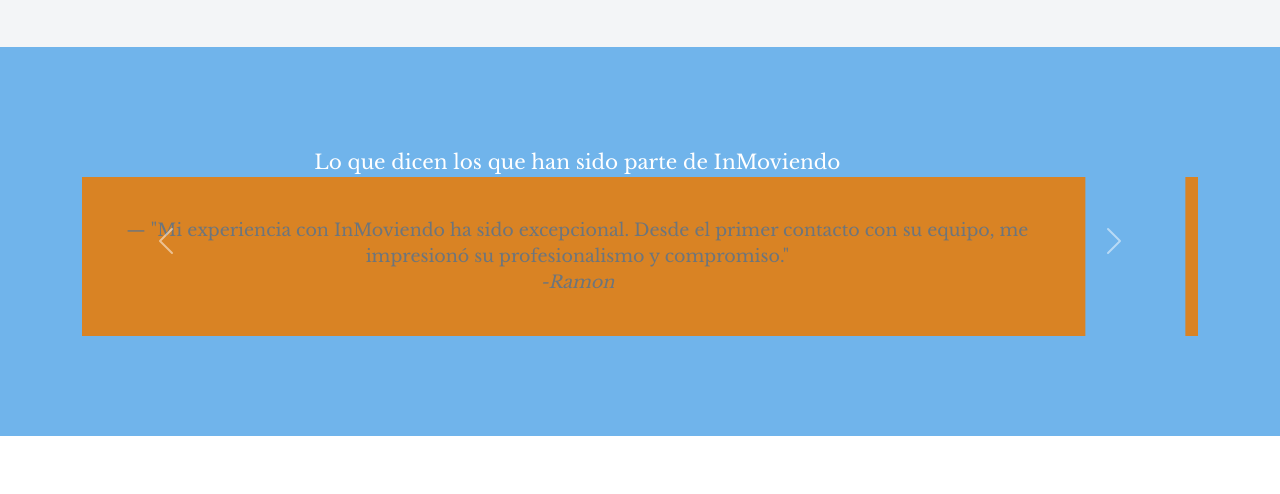
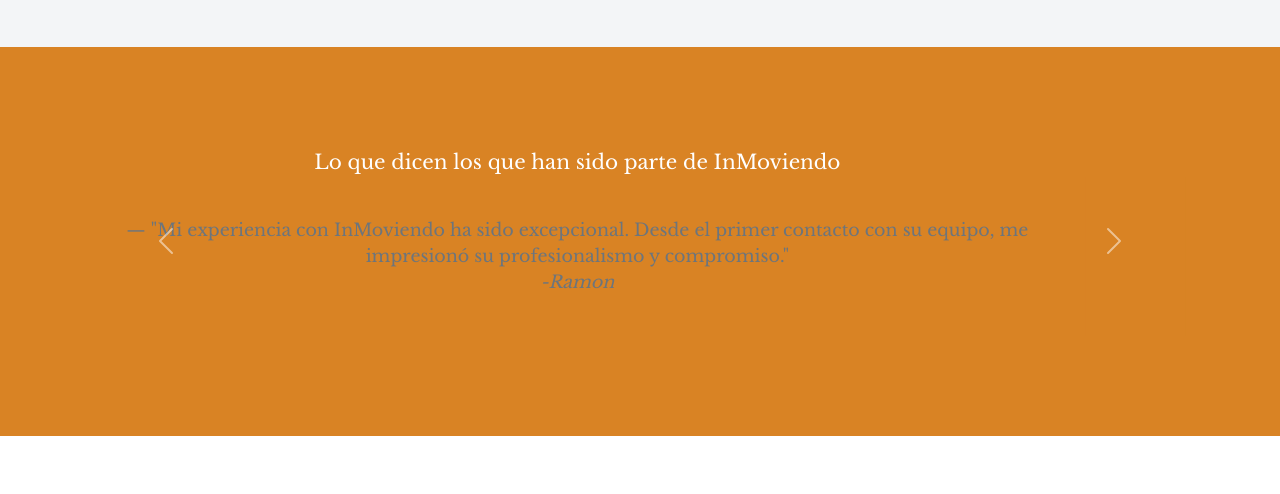
Before and after one commit to AndresS2403/Sitio-Web, a plain HTML site: page index.html in a window 1280 px wide. Shown: the part 3840-4334 px from the top of the page. Drawn offline with nearby package versions, Linux system fonts and the light colour scheme; a script that the page names is missing.

Commit message:
styles.css

```diff
--- a/css/styles.css
+++ b/css/styles.css
@@ -311,7 +311,7 @@
     width: 100%;
     position: relative;
     padding: 100px 0;
-    background:#70b4eb ;
+    background: #D98324 ;
     background-size: cover;
     background-position: center;
 }
```
